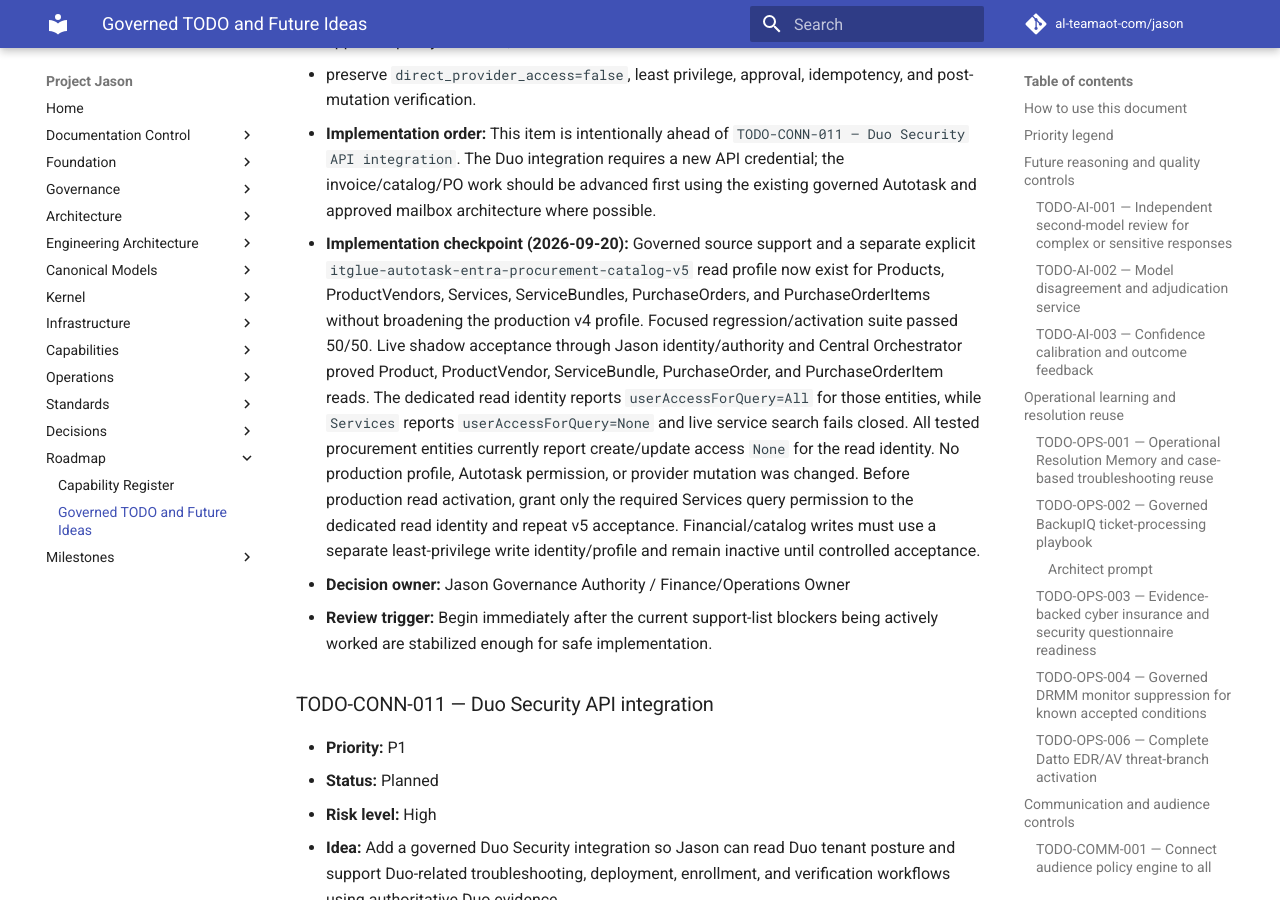
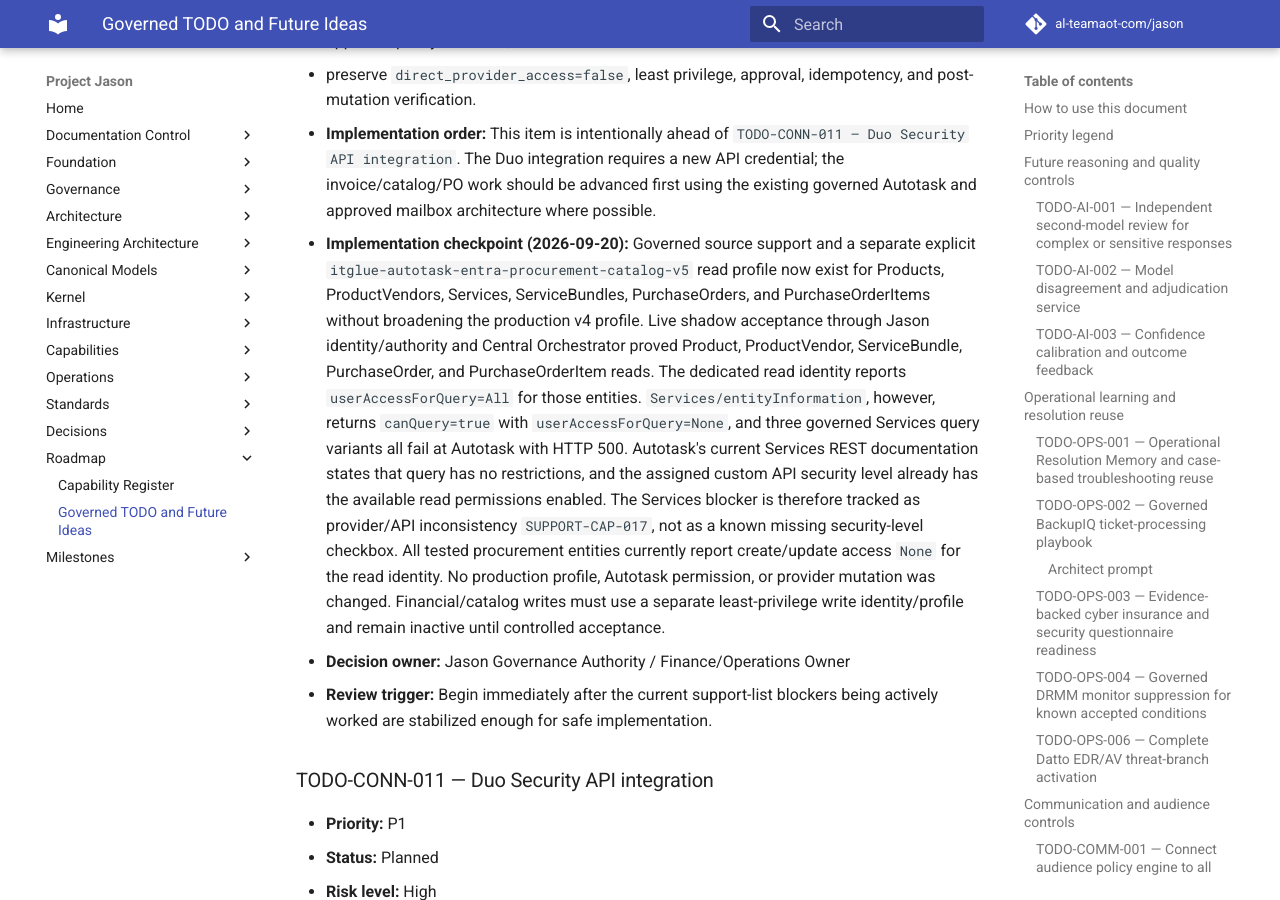
Before and after one commit to al-teamaot-com/jason, an MkDocs documentation site: the page built from docs/roadmaps/Project-Jason-TODO-and-Future-Ideas.md, in a window 1280 px wide and 900 px high, scrolled down 29867 px. Built offline with MkDocs 1.6.1 and Material for MkDocs 9.7.7, drawn with Linux system fonts in a browser that asks for light colours; comment, search, counter and statistics services are not loaded.

Commit message:
Reclassify Autotask Services query blocker

```diff
--- a/docs/roadmaps/Project-Jason-TODO-and-Future-Ideas.md
+++ b/docs/roadmaps/Project-Jason-TODO-and-Future-Ideas.md
@@ -891,7 +891,7 @@ When complete, document the implementation, tests, capability changes, and remai
   - do not infer customer billability, markup, GL treatment, or accounting classification without approved policy/evidence;
   - preserve `direct_provider_access=false`, least privilege, approval, idempotency, and post-mutation verification.
 - **Implementation order:** This item is intentionally ahead of `TODO-CONN-011 — Duo Security API integration`. The Duo integration requires a new API credential; the invoice/catalog/PO work should be advanced first using the existing governed Autotask and approved mailbox architecture where possible.
-- **Implementation checkpoint (2026-09-20):** Governed source support and a separate explicit `itglue-autotask-entra-procurement-catalog-v5` read profile now exist for Products, ProductVendors, Services, ServiceBundles, PurchaseOrders, and PurchaseOrderItems without broadening the production v4 profile. Focused regression/activation suite passed 50/50. Live shadow acceptance through Jason identity/authority and Central Orchestrator proved Product, ProductVendor, ServiceBundle, PurchaseOrder, and PurchaseOrderItem reads. The dedicated read identity reports `userAccessForQuery=All` for those entities, while `Services` reports `userAccessForQuery=None` and live service search fails closed. All tested procurement entities currently report create/update access `None` for the read identity. No production profile, Autotask permission, or provider mutation was changed. Before production read activation, grant only the required Services query permission to the dedicated read identity and repeat v5 acceptance. Financial/catalog writes must use a separate least-privilege write identity/profile and remain inactive until controlled acceptance.
+- **Implementation checkpoint (2026-09-20):** Governed source support and a separate explicit `itglue-autotask-entra-procurement-catalog-v5` read profile now exist for Products, ProductVendors, Services, ServiceBundles, PurchaseOrders, and PurchaseOrderItems without broadening the production v4 profile. Live shadow acceptance through Jason identity/authority and Central Orchestrator proved Product, ProductVendor, ServiceBundle, PurchaseOrder, and PurchaseOrderItem reads. The dedicated read identity reports `userAccessForQuery=All` for those entities. `Services/entityInformation`, however, returns `canQuery=true` with `userAccessForQuery=None`, and three governed Services query variants all fail at Autotask with HTTP 500. Autotask's current Services REST documentation states that query has no restrictions, and the assigned custom API security level already has the available read permissions enabled. The Services blocker is therefore tracked as provider/API inconsistency `SUPPORT-CAP-017`, not as a known missing security-level checkbox. All tested procurement entities currently report create/update access `None` for the read identity. No production profile, Autotask permission, or provider mutation was changed. Financial/catalog writes must use a separate least-privilege write identity/profile and remain inactive until controlled acceptance.
 - **Decision owner:** Jason Governance Authority / Finance/Operations Owner
 - **Review trigger:** Begin immediately after the current support-list blockers being actively worked are stabilized enough for safe implementation.
 
```
Also changed, not shown: SUPPORT.md (+1 -1 lines).
